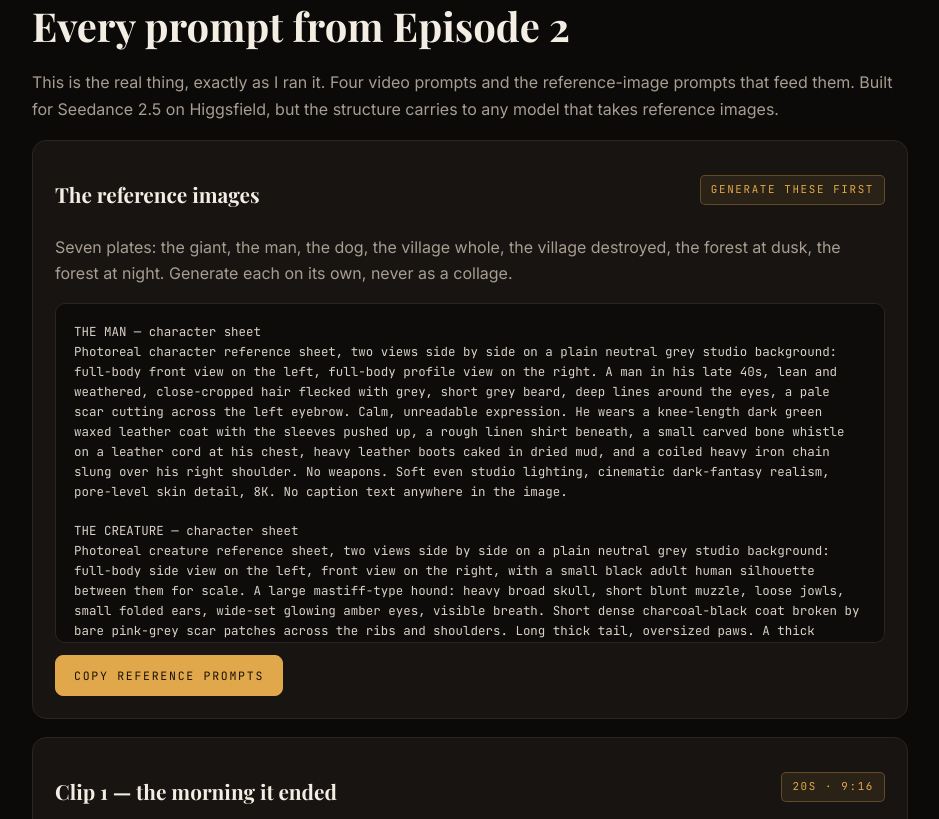
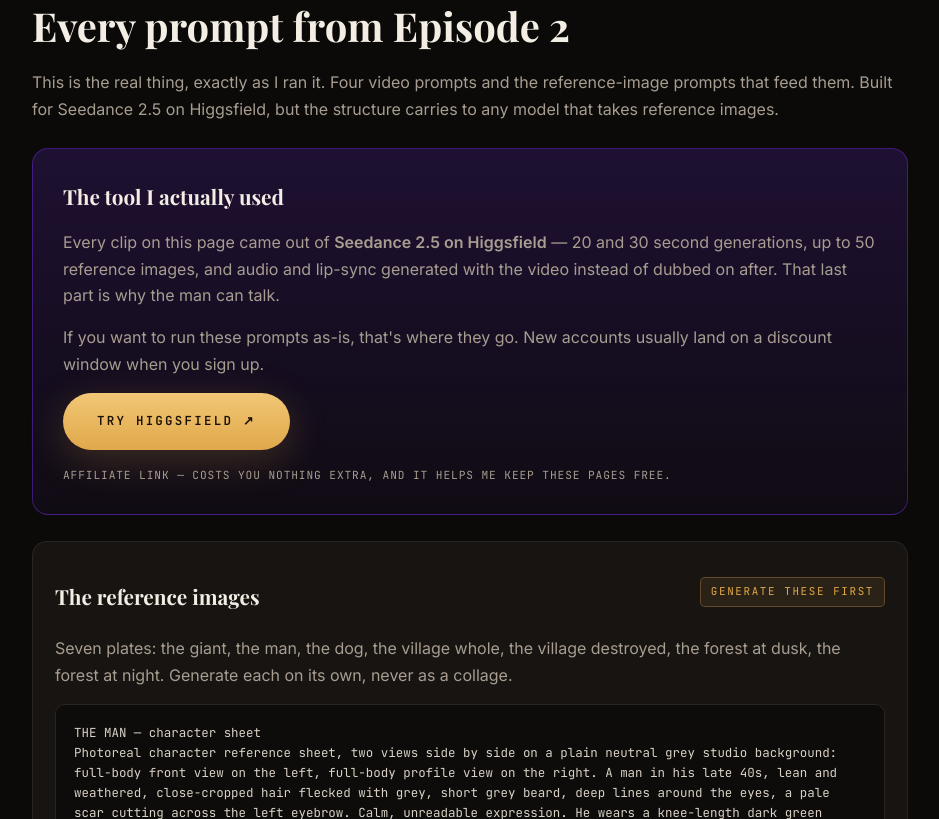
Before and after one commit to truedigitalhustle-debug/start-your-ai-show, a plain HTML site: page index.html in a window 1280 px wide. Shown: the part 4321-5140 px from the top of the page, without its empty margins (170-1109 px from the left). Drawn offline with nearby package versions, Linux system fonts and the light colour scheme.

Commit message:
Add files via upload

```diff
--- a/index.html
+++ b/index.html
@@ -143,6 +143,14 @@ footer .mono{color:var(--mute);letter-spacing:.12em}
 <div class="mono eyebrow">The proof — free, no email</div>
 <h2>Every prompt from Episode 2</h2>
 <p>This is the real thing, exactly as I ran it. Four video prompts and the reference-image prompts that feed them. Built for Seedance 2.5 on Higgsfield, but the structure carries to any model that takes reference images.</p>
+
+<div class="big">
+<h3>The tool I actually used</h3>
+<p>Every clip on this page came out of <b>Seedance 2.5 on Higgsfield</b> — 20 and 30 second generations, up to 50 reference images, and audio and lip-sync generated with the video instead of dubbed on after. That last part is why the man can talk.</p>
+<p>If you want to run these prompts as-is, that's where they go. New accounts usually land on a discount window when you sign up.</p>
+<p style="margin-bottom:0"><a class="btn" href="https://higgsfield.ai?fpr=tdh" target="_blank" rel="noopener">Try Higgsfield ↗</a></p>
+<p class="mono" style="font-size:.7rem;letter-spacing:.08em;color:var(--mute);margin:16px 0 0">Affiliate link — costs you nothing extra, and it helps me keep these pages free.</p>
+</div>
 
 <div class="card">
 <div class="head"><h3>The reference images</h3><span class="tag">Generate these first</span></div>
@@ -399,7 +407,9 @@ The hound (@Image3) matches its reference sheet exactly and stays the size of a
 <p style="max-width:600px;margin:0 auto 14px">I have a 9 to 5. I made this at night. The first episode has mistakes in it that I can still point to, and it's the best-performing thing I've ever posted.</p>
 <p style="max-width:600px;margin:0 auto 32px">You have the same tools I have. Pick your genre, name one character, and make something bad this week. Episode two is where it gets good.</p>
 <a class="btn" href="https://www.instagram.com/truedigitalhustle" target="_blank" rel="noopener">Follow @truedigitalhustle ↗</a>
+<a class="btn ghost" href="https://higgsfield.ai?fpr=tdh" target="_blank" rel="noopener" style="margin:14px 0 0">Get the tool ↗</a>
 <p style="margin-top:26px;font-size:.92rem">Making one? Tag me. I want to see it.</p>
+<p style="margin-top:30px;font-size:.92rem">Episode 1, <b>The Whistler</b>, has its own prompt page too — <a href="https://the-whistler.vercel.app" target="_blank" rel="noopener" style="color:var(--gold)">here</a>.</p>
 </div>
 </section>
 
@@ -407,6 +417,7 @@ The hound (@Image3) matches its reference sheet exactly and stays the size of a
 <footer>
 <div class="wrap">
 <div class="mono">Built by True Digital Hustle — AI prompts. Cinematic workflows. No boring content.</div>
+<div class="mono" style="margin-top:8px">Contains an affiliate link to Higgsfield. I only link tools I actually used to make what's on this page.</div>
 <div class="mono" style="margin-top:8px">© 2026 True Digital Hustle</div>
 </div>
 </footer>
```
